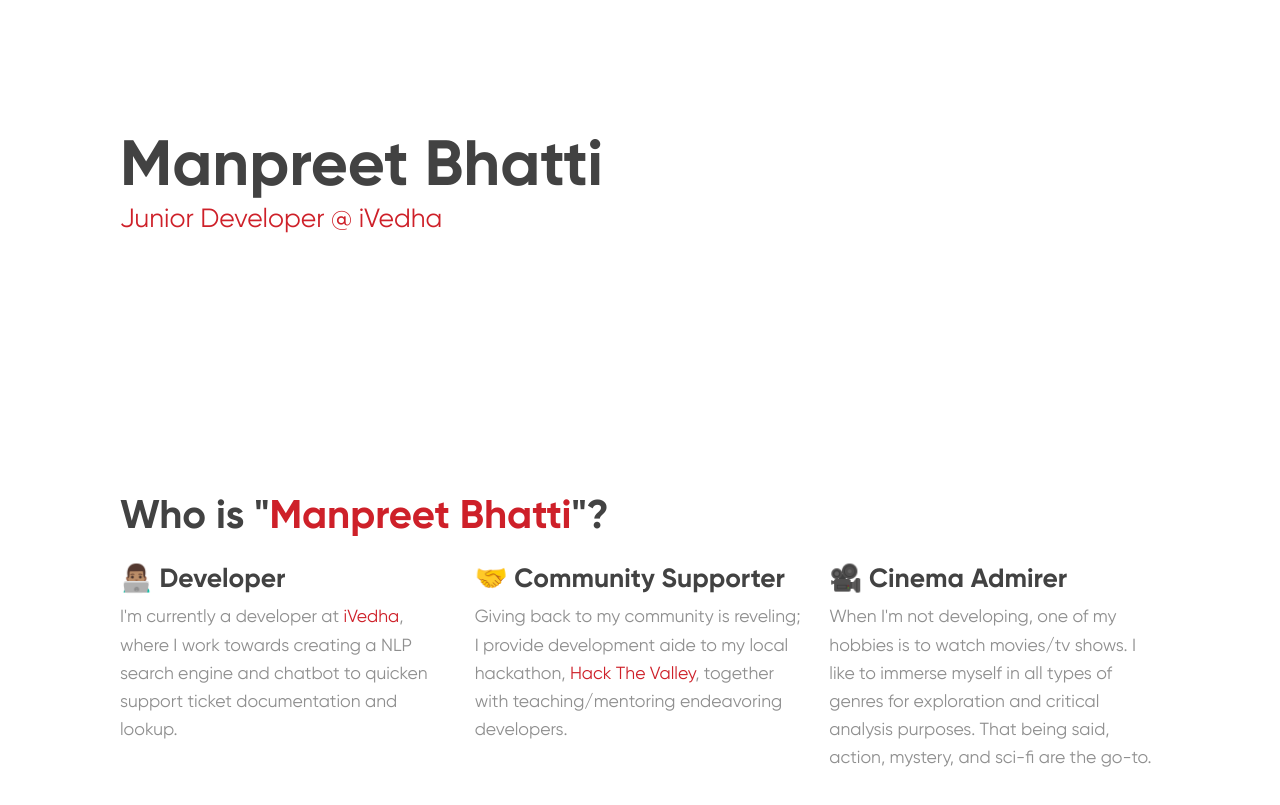
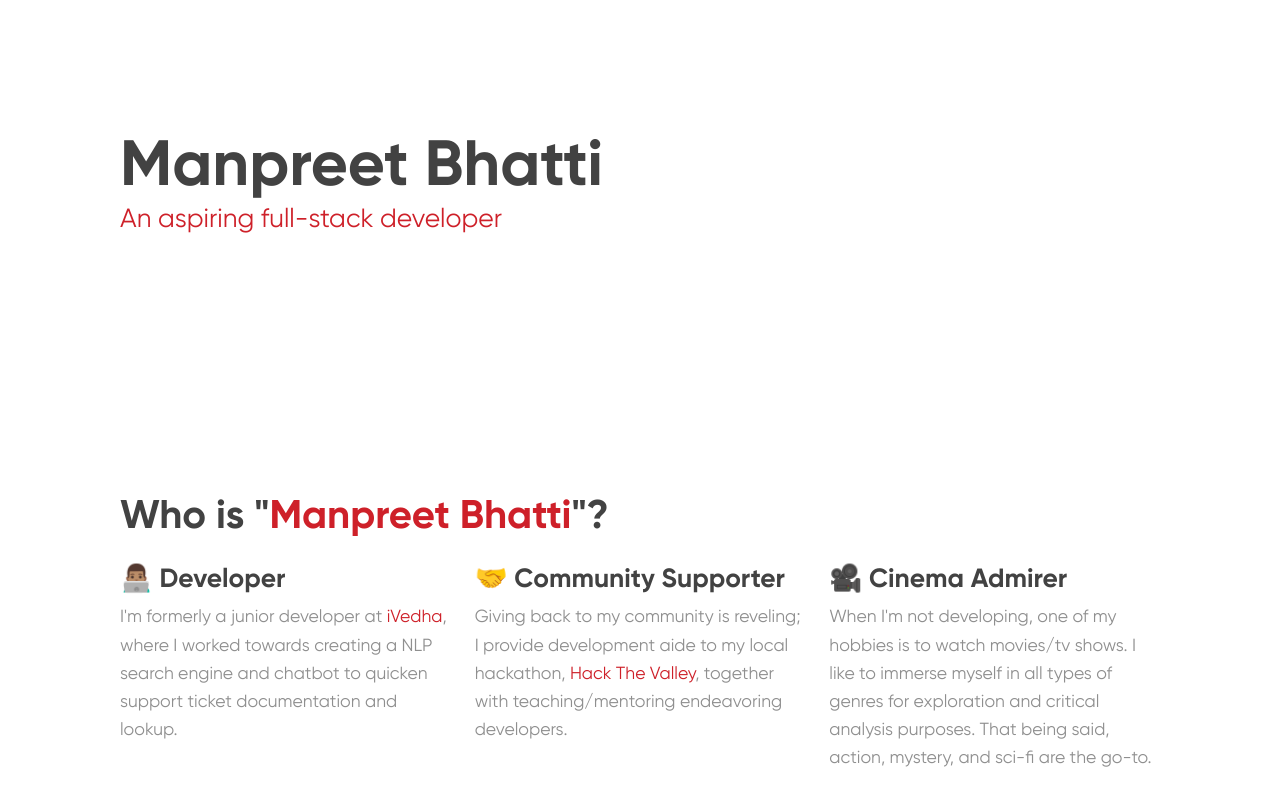
Before and after one commit to Manpreet-Bhatti/my-site, a Gatsby site: page / in a window 1280 px wide. Shown: the part 85-890 px from the top of the page. Built offline with nearby package versions, Linux system fonts and the light colour scheme; Gatsby itself is replaced by a stand-in of ours; a web font is replaced by a local one.

Commit message:
Update job title

```diff
--- a/src/sections/About/index.jsx
+++ b/src/sections/About/index.jsx
@@ -23,8 +23,8 @@ export default function About() {
             Developer
           </Text>
           <Text type="body">
-            I'm currently a developer at{" "}
-            <Link to="http://www.ivedha.com/">iVedha</Link>, where I work
+            I'm formerly a junior developer at{" "}
+            <Link to="http://www.ivedha.com/">iVedha</Link>, where I worked
             towards creating a NLP search engine and chatbot to quicken support
             ticket documentation and lookup.
           </Text>
--- a/src/sections/Landing/index.jsx
+++ b/src/sections/Landing/index.jsx
@@ -10,7 +10,7 @@ export default function Landing() {
         Manpreet Bhatti
       </Text>
       <Text type="subheading" color="primary">
-        Junior Developer @ iVedha
+        An aspiring full-stack developer
       </Text>
     </Section>
   );
```
